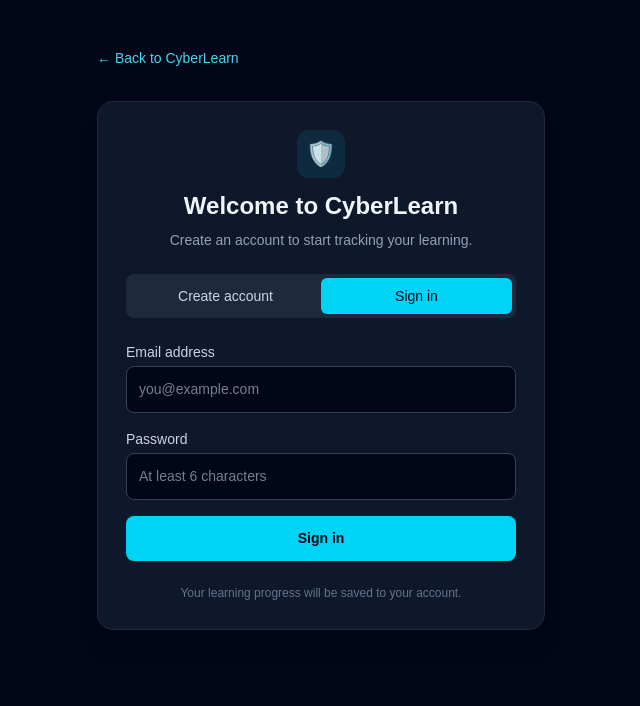
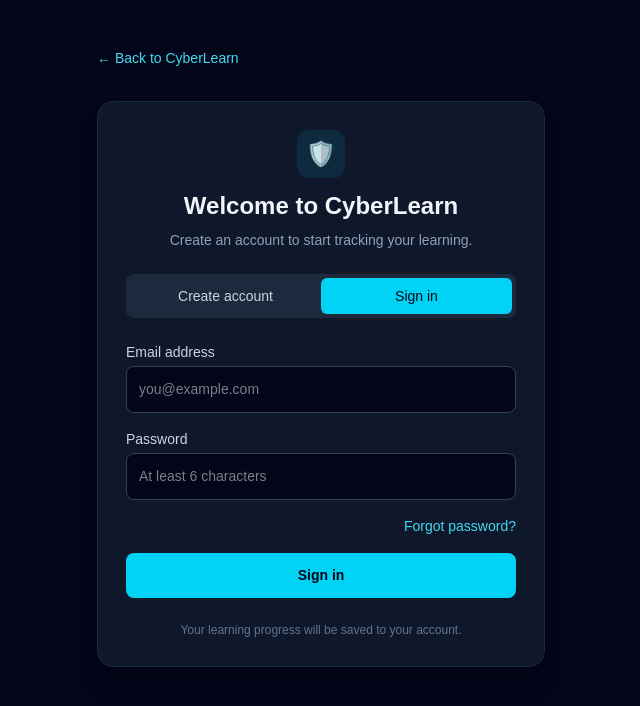
Before and after one commit to one-media-asia/cyberagent-next, a Next.js app: page /login in a window 1280 px wide. Both pictures are taken after a click on the button "Sign in". Shown: the top 706 px of the page, without its empty margins (319-959 px from the left). Built offline with nearby package versions, Linux system fonts and the light colour scheme; no server answers.

Commit message:
Add forgot password link to sign-in form

```diff
--- a/app/login/page.tsx
+++ b/app/login/page.tsx
@@ -135,6 +135,17 @@ export default function LoginPage() {
               />
             </div>
 
+            {mode === 'login' && (
+              <div className="text-right">
+                <Link
+                  href="/forgot-password"
+                  className="text-sm text-cyan-400 hover:text-cyan-300"
+                >
+                  Forgot password?
+                </Link>
+              </div>
+            )}
+
             <button
               type="submit"
               disabled={loading}
```
